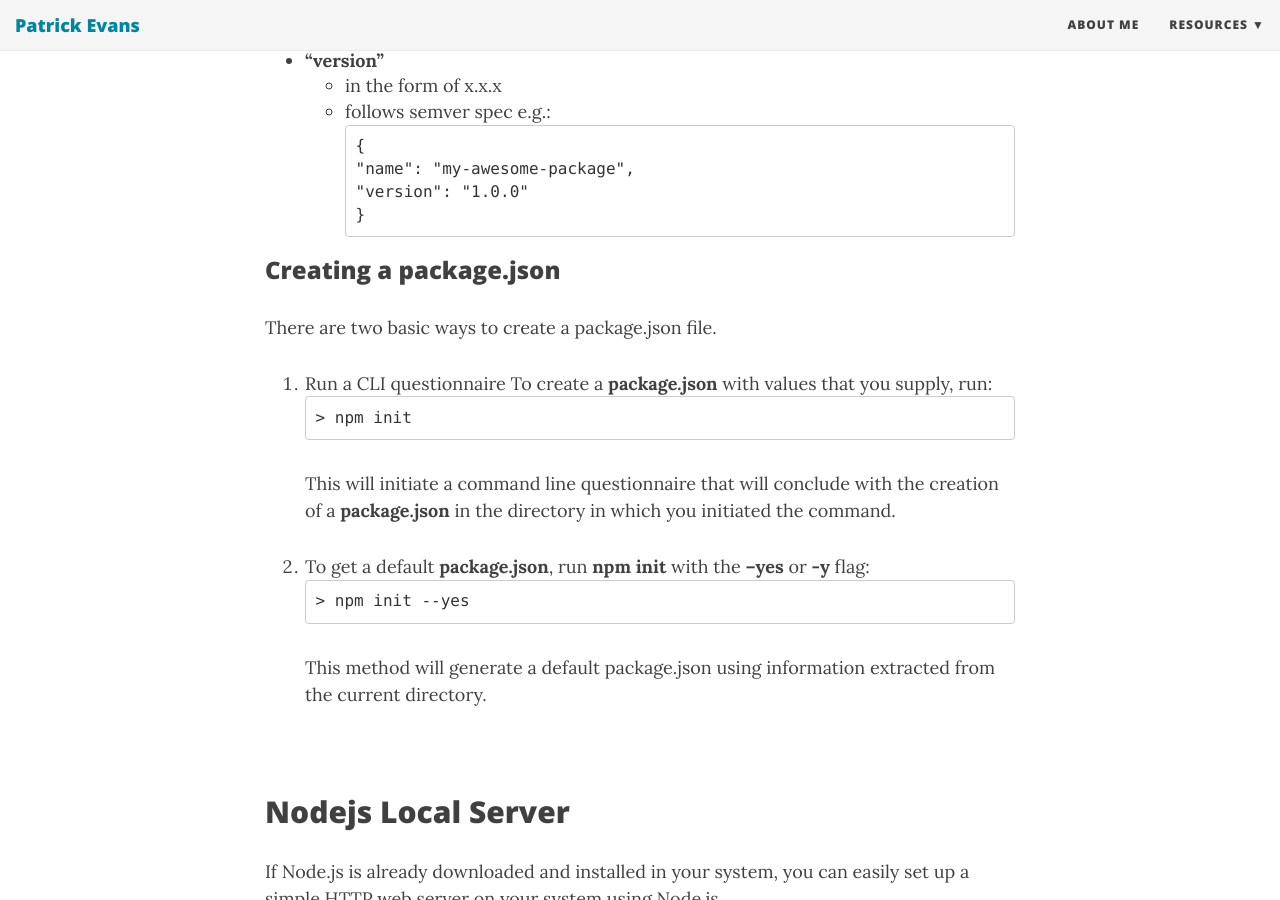
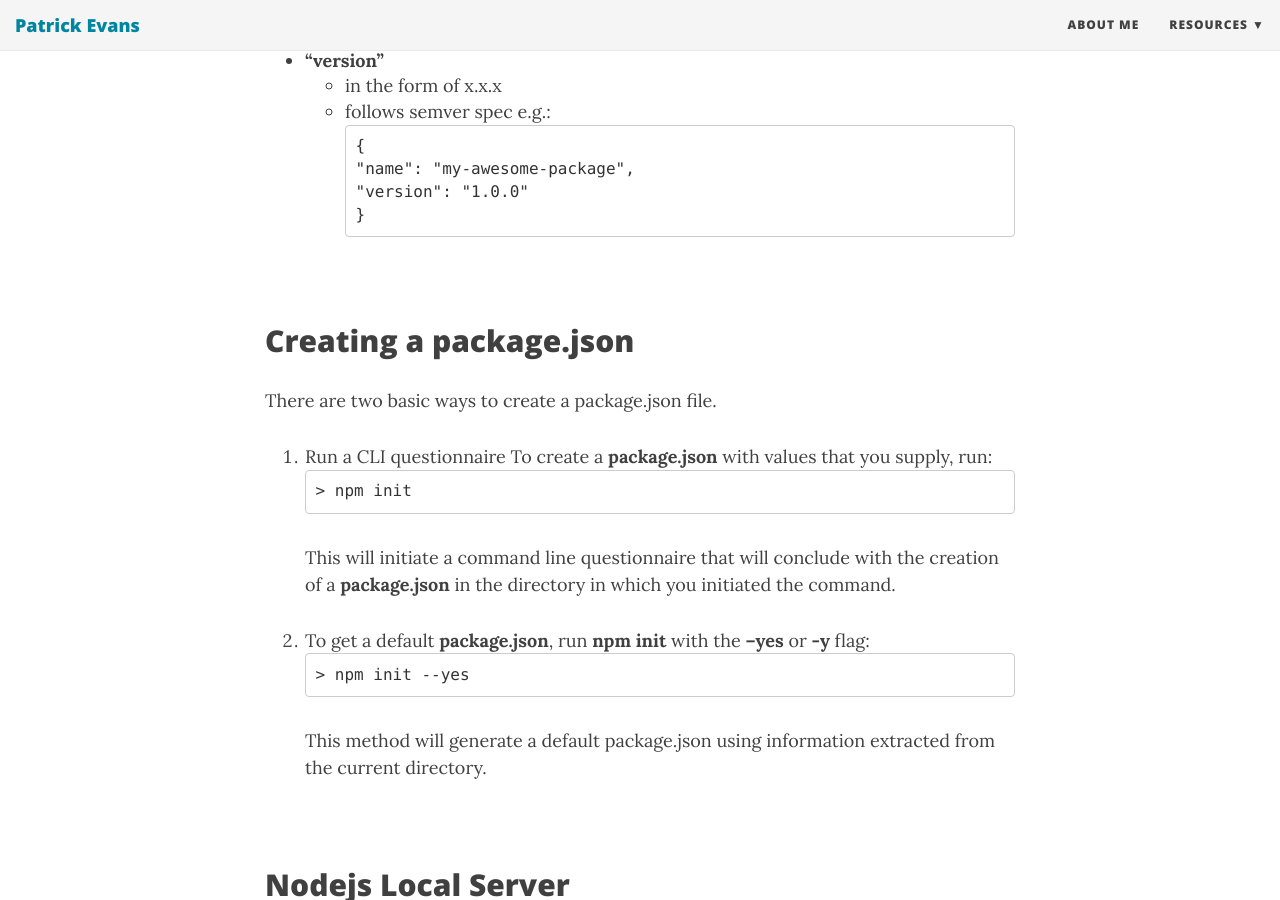
Before and after one commit to patevs/old_blog, a Jekyll site: the page built from _posts/2018-01-25-npm-nodejs.md, in a window 1280 px wide and 900 px high, scrolled down 2053 px. Built offline with Jekyll 4.4.1, drawn with Linux system fonts in a browser that asks for light colours; nearby versions of some CDN libraries.

Commit message:
spacing_headings npm-nodejs _post

````diff
--- a/_posts/2018-01-25-npm-nodejs.md
+++ b/_posts/2018-01-25-npm-nodejs.md
@@ -62,7 +62,8 @@ A **package.json** must have:
 }
 ```
 
-### Creating a package.json
+<br>
+## Creating a package.json
 
 There are two basic ways to create a package.json file.
 
````
